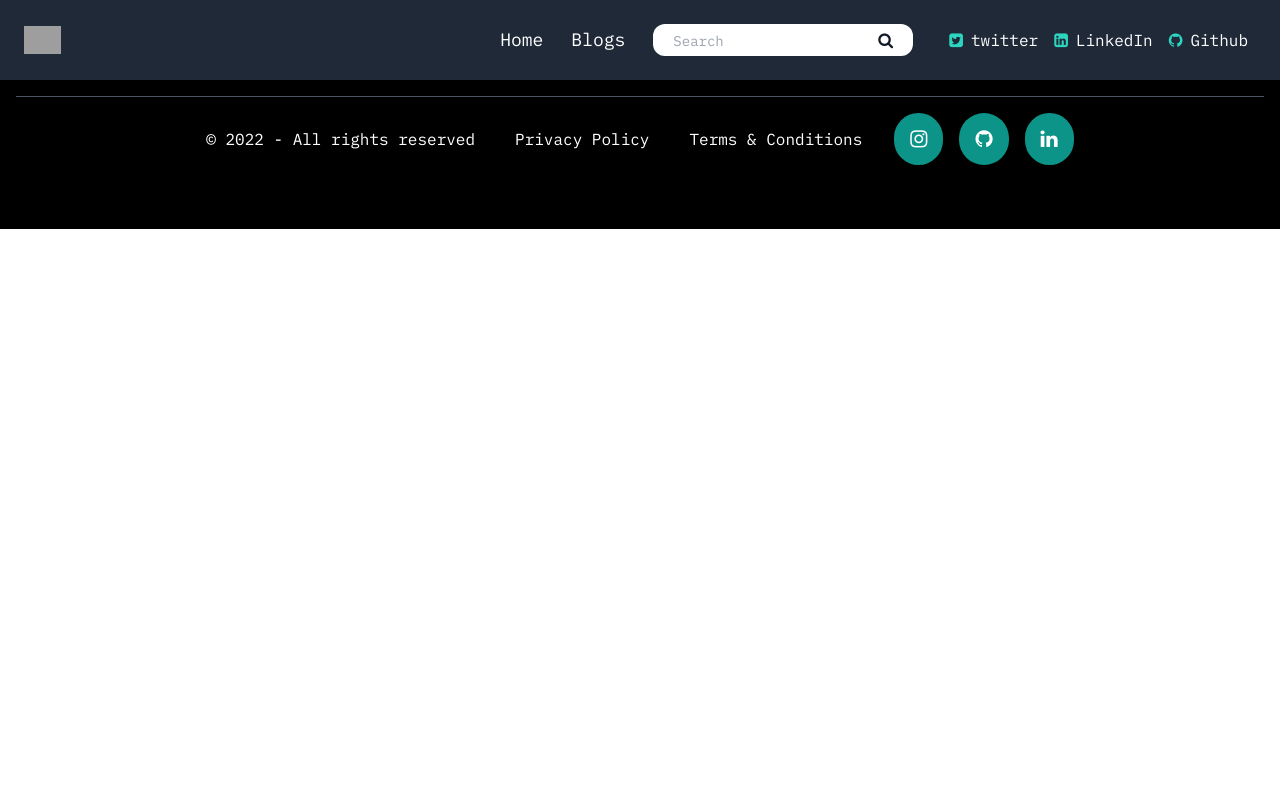
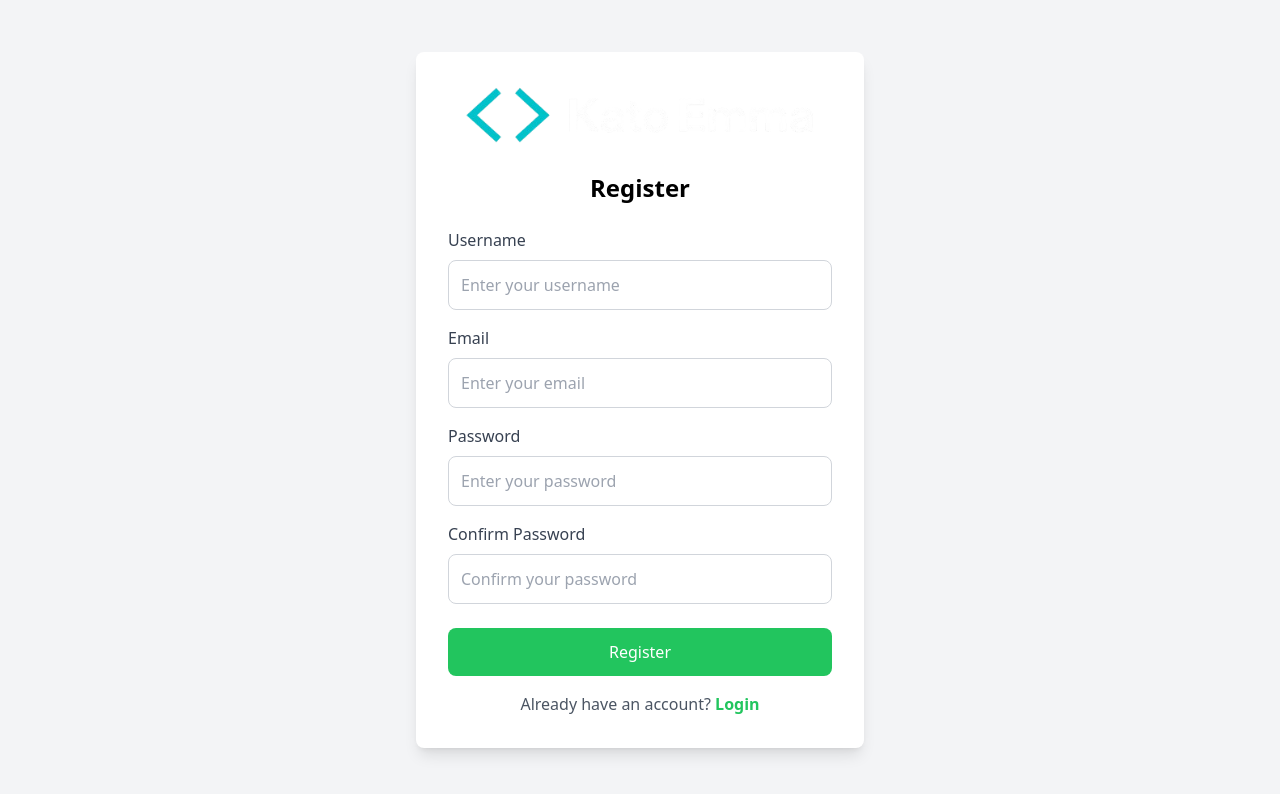
Before and after one commit to Katoemma/nuxt-portfolio, a Nuxt app: page /admin/register in a window 1280 px wide. Shown: the top 794 px of the page. Built offline with nearby package versions, Linux system fonts and the light colour scheme; no server answers; grey boxes are pictures that could not be loaded.

Commit message:
UPDATE: added authentication

```diff
--- a/components/footer.vue
+++ b/components/footer.vue
@@ -15,6 +15,9 @@
                 <p class="text-white">Privacy Policy</p>
                 <p class="text-white">Terms & Conditions</p>
             </div>
+            <nuxt-link to="/admin/">
+                <p class="text-white">Admin</p>
+            </nuxt-link>
         </div>
     </div>
 </template>
--- a/components/header.vue
+++ b/components/header.vue
@@ -21,9 +21,16 @@
                 </div>
                 <!-- instagram card -->
                 <div class="hidden md:flex">
-                    <HeaderSocialCard :title="'twitter'" :icon="'fa fa-twitter-square'" />
-                    <HeaderSocialCard :title="'LinkedIn'" :icon="'fa fa-linkedin-square'" />
-                    <HeaderSocialCard :title="'Github'" :icon="'fa fa-github'"/>
+                    <NuxtLink to="https://x.com/emmy1_kato" target="_blank">
+                        <HeaderSocialCard :title="'twitter'" :icon="'fa fa-twitter-square'" />
+                    </NuxtLink>
+                    <NuxtLink to="https://www.linkedin.com/in/kato-emmanuel-14335723a/" target="_blank">
+                        <HeaderSocialCard :title="'LinkedIn'" :icon="'fa fa-linkedin-square'" />
+                    </NuxtLink>
+                    <NuxtLink to="https://github.com/Katoemma" target="_blank">
+                        <HeaderSocialCard :title="'Github'" :icon="'fa fa-github'"/>
+                    </NuxtLink>
+
                 </div>
 
             </div>
--- /dev/null
+++ b/layouts/auth.vue
@@ -0,0 +1,12 @@
+<template>
+    <div class="min-h-screen bg-gray-100 flex items-center justify-center p-6">
+      <div class="bg-white p-8 rounded-lg shadow-lg w-full max-w-md">
+        <!-- Render the content passed to this layout -->
+        <slot/>
+      </div>
+    </div>
+  </template>
+
+  <style scoped>
+  /* Add any additional styling here */
+  </style>
--- /dev/null
+++ b/layouts/dashboard.vue
@@ -0,0 +1,48 @@
+<template>
+    <div class="flex min-h-screen">
+      <!-- Sidebar -->
+      <aside class="w-64 bg-gray-800 text-white">
+        <div class="p-6">
+          <h2 class="text-2xl font-bold mb-6">My Portfolio</h2>
+          <nav>
+            <ul>
+              <li class="mb-4">
+                <NuxtLink to="/" exact class="flex items-center p-2 rounded hover:bg-gray-700">
+                  <span class="ml-2">Dashboard</span>
+                </NuxtLink>
+              </li>
+              <li class="mb-4">
+                <NuxtLink to="/projects" class="flex items-center p-2 rounded hover:bg-gray-700">
+                  <span class="ml-2">Projects</span>
+                </NuxtLink>
+              </li>
+              <li class="mb-4">
+                <NuxtLink to="/todo" class="flex items-center p-2 rounded hover:bg-gray-700">
+                  <span class="ml-2">To-Do</span>
+                </NuxtLink>
+              </li>
+              <li class="mb-4">
+                <NuxtLink to="/emails" class="flex items-center p-2 rounded hover:bg-gray-700">
+                  <span class="ml-2">Emails</span>
+                </NuxtLink>
+              </li>
+              <li class="mb-4">
+                <NuxtLink to="/more" class="flex items-center p-2 rounded hover:bg-gray-700">
+                  <span class="ml-2">More</span>
+                </NuxtLink>
+              </li>
+            </ul>
+          </nav>
+        </div>
+      </aside>
+
+      <!-- Main Content -->
+      <main class="flex-1 bg-gray-100 p-6">
+        <slot />
+      </main>
+    </div>
+  </template>
+
+  <style>
+  /* Add custom styles here if needed */
+  </style>
--- a/nuxt.config.ts
+++ b/nuxt.config.ts
@@ -19,5 +19,8 @@ export default defineNuxtConfig({
   },
   compatibilityDate: '2024-04-03',
   devtools: { enabled: true },
-  modules:['@nuxtjs/tailwindcss', "@nuxtjs/sitemap"]
+  supabase: {
+    redirect: false
+    },
+  modules:['@nuxtjs/tailwindcss', "@nuxtjs/sitemap", "@nuxtjs/supabase"]
 })
--- a/package.json
+++ b/package.json
@@ -11,6 +11,7 @@
   },
   "dependencies": {
     "@nuxtjs/sitemap": "^5.3.5",
+    "@nuxtjs/supabase": "^1.3.5",
     "nuxt": "^3.12.3",
     "vue": "latest"
   },
--- /dev/null
+++ b/pages/admin/index.vue
@@ -0,0 +1,33 @@
+<script setup>
+definePageMeta({
+  layout: 'dashboard',
+  middleware: 'auth'
+})
+</script>
+<template>
+    <div class="p-6 bg-white rounded-lg shadow">
+  <h2 class="text-2xl font-bold mb-4">Projects</h2>
+  <p class="text-gray-600 mb-6">Manage your projects and track their progress.</p>
+
+  <div class="grid grid-cols-1 md:grid-cols-2 lg:grid-cols-4 gap-6">
+    <div class="p-4 border rounded-lg">
+      <h3 class="font-semibold text-lg">Project A</h3>
+      <p class="text-gray-500">A brief description of Project A.</p>
+      <div class="mt-2 flex items-center justify-between">
+        <span class="text-sm text-gray-600">In Progress</span>
+        <span class="text-sm text-gray-600">75%</span>
+      </div>
+      <div class="bg-gray-200 rounded-full h-2 mt-2">
+        <div class="bg-green-500 h-2 rounded-full" style="width: 75%"></div>
+      </div>
+    </div>
+    <!-- Repeat for other projects -->
+  </div>
+</div>
+
+
+  </template>
+
+  <style scoped>
+
+  </style>
--- /dev/null
+++ b/pages/admin/login.vue
@@ -0,0 +1,42 @@
+<script setup>
+definePageMeta({
+  layout: 'auth',
+})
+</script>
+<template>
+    <div>
+      <h2 class="text-2xl font-semibold text-center mb-6">Login</h2>
+      <form>
+        <div class="mb-4">
+          <label for="email" class="block text-gray-700 mb-2">Email</label>
+          <input
+            type="email"
+            id="email"
+            class="w-full p-3 border border-gray-300 rounded-lg focus:outline-none focus:ring-2 focus:ring-green-500"
+            placeholder="Enter your email"
+          />
+        </div>
+        <div class="mb-6">
+          <label for="password" class="block text-gray-700 mb-2">Password</label>
+          <input
+            type="password"
+            id="password"
+            class="w-full p-3 border border-gray-300 rounded-lg focus:outline-none focus:ring-2 focus:ring-green-500"
+            placeholder="Enter your password"
+          />
+        </div>
+        <button
+          type="submit"
+          class="w-full bg-green-500 text-white p-3 rounded-lg hover:bg-green-600 transition"
+        >
+          Login
+        </button>
+      </form>
+      <p class="text-center text-gray-600 mt-4">
+        Don't have an account?
+        <nuxt-link to="/admin/register" class="text-green-500 font-semibold hover:underline">
+          Register
+        </nuxt-link>
+      </p>
+    </div>
+  </template>
--- /dev/null
+++ b/pages/admin/register.vue
@@ -0,0 +1,65 @@
+<script setup>
+definePageMeta({
+  layout: 'auth',
+})
+</script>
+
+<template>
+  <div>
+    <!-- Add Logo here -->
+    <div class="flex justify-center mb-6">
+      <img src="../../public/logo.png" alt="Logo" class="h-16" />
+    </div>
+    <h2 class="text-2xl font-semibold text-center mb-6">Register</h2>
+    <form>
+      <div class="mb-4">
+        <label for="username" class="block text-gray-700 mb-2">Username</label>
+        <input
+          type="text"
+          id="username"
+          class="w-full p-3 border border-gray-300 rounded-lg focus:outline-none focus:ring-2 focus:ring-green-500"
+          placeholder="Enter your username"
+        />
+      </div>
+      <div class="mb-4">
+        <label for="email" class="block text-gray-700 mb-2">Email</label>
+        <input
+          type="email"
+          id="email"
+          class="w-full p-3 border border-gray-300 rounded-lg focus:outline-none focus:ring-2 focus:ring-green-500"
+          placeholder="Enter your email"
+        />
+      </div>
+      <div class="mb-4">
+        <label for="password" class="block text-gray-700 mb-2">Password</label>
+        <input
+          type="password"
+          id="password"
+          class="w-full p-3 border border-gray-300 rounded-lg focus:outline-none focus:ring-2 focus:ring-green-500"
+          placeholder="Enter your password"
+        />
+      </div>
+      <div class="mb-6">
+        <label for="confirm-password" class="block text-gray-700 mb-2">Confirm Password</label>
+        <input
+          type="password"
+          id="confirm-password"
+          class="w-full p-3 border border-gray-300 rounded-lg focus:outline-none focus:ring-2 focus:ring-green-500"
+          placeholder="Confirm your password"
+        />
+      </div>
+      <button
+        type="submit"
+        class="w-full bg-green-500 text-white p-3 rounded-lg hover:bg-green-600 transition"
+      >
+        Register
+      </button>
+    </form>
+    <p class="text-center text-gray-600 mt-4">
+      Already have an account?
+      <nuxt-link to="/admin/login" class="text-green-500 font-semibold hover:underline">
+        Login
+      </nuxt-link>
+    </p>
+  </div>
+</template>
--- a/pages/index.vue
+++ b/pages/index.vue
@@ -6,17 +6,17 @@ definePageMeta({
 useHead({
   title: 'Kato Emmanuel | Software Engineer',
   meta: [
-    { name: 'description', content: 'Home page description' },]
+    { name: 'description', content: 'Home page description' },],
 })
 
 </script>
 <template>
-<div>
+  <div>
     <HeroSection />
     <AboutSection />
     <SkillsSection />
     <WorksSection />
     <BlogSection />
     <ContactSection />
-</div>
+  </div>
 </template>
```
Also changed, not shown: middleware/auth.js (added, +9 -0 lines), 1 other file (tests, documents, lock files or other folders).
